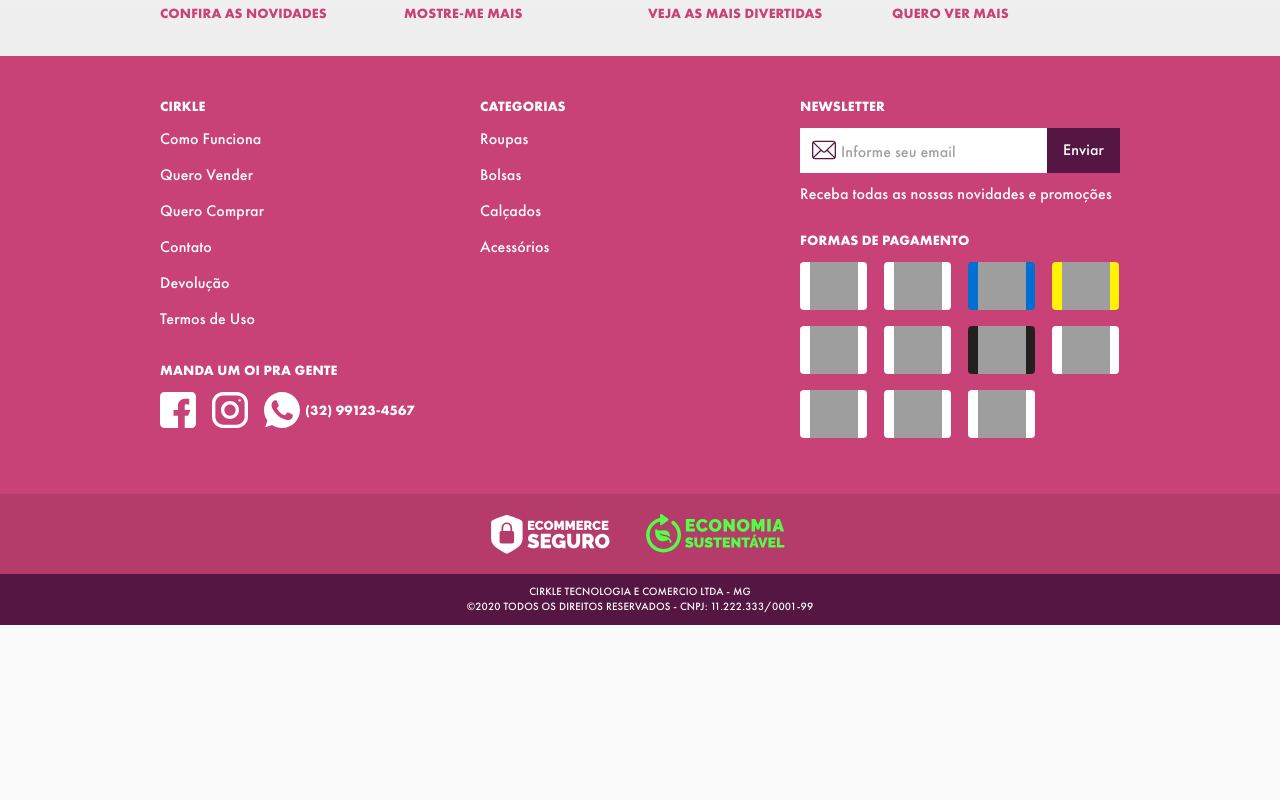
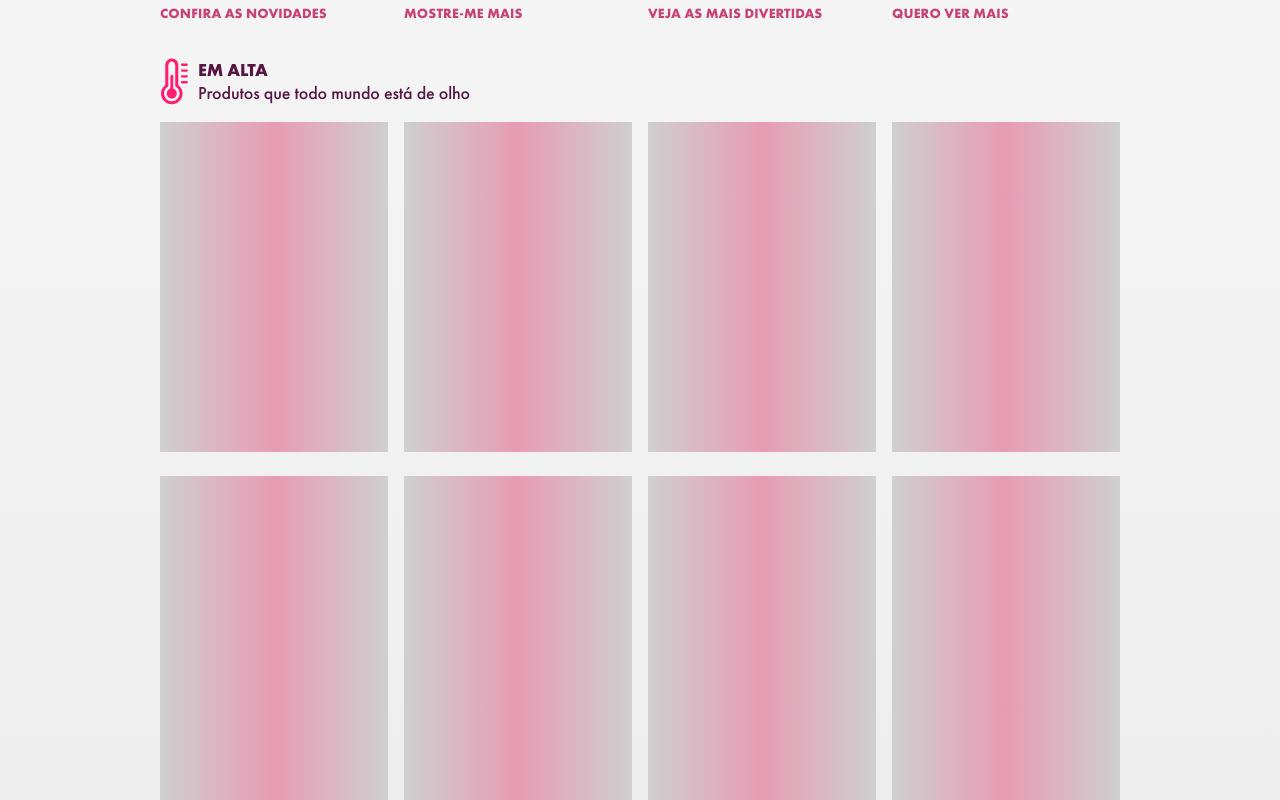
Before and after one commit to rafaelfagundes/cirkle-website, a Next.js app: page / in a window 1280 px wide. Shown: the part 820-1620 px from the top of the page. Before the commit the page ends 1445 px from the top, so only its background shows below. Built offline with nearby package versions, Linux system fonts and the light colour scheme; no server answers; grey boxes are pictures that could not be loaded.

Commit message:
Hot Section Loading

```diff
--- a/pages/index.tsx
+++ b/pages/index.tsx
@@ -5,8 +5,10 @@ import useSWR from "swr";
 import initialData from "../src/cache/prepopulated.json";
 import HighlightsSection from "../src/components/HighlightsSection";
 import HomeCategories from "../src/components/HomeCategories";
+import HotSectionTitle from "../src/components/HotSection/HotSectionTitle";
 // import HotSection from "../src/components/HotSection";
 import HighlightsLoader from "../src/components/Loaders/Highlights";
+import HotProductsLoader from "../src/components/Loaders/HotProducts";
 import MainBannerLoader from "../src/components/Loaders/MainBanner";
 import MainBanner from "../src/components/MainBanner";
 // import NewsletterSignUp from "../src/components/NewsletterSignUp";
@@ -110,6 +112,10 @@ function Home(): JSX.Element {
       </Hidden>
       {!highlights && <HighlightsLoader></HighlightsLoader>}
       {highlights && <HighlightsSection data={highlights}></HighlightsSection>}
+      <SizedBox height={18}></SizedBox>
+      <HotSectionTitle></HotSectionTitle>
+      <SizedBox height={16}></SizedBox>
+      {!hotProducts && <HotProductsLoader></HotProductsLoader>}
       {hotProducts && brands && (
         <HotSection products={hotProducts} brands={brands}></HotSection>
       )}
--- /dev/null
+++ b/src/components/HotSection/HotSectionTitle.tsx
@@ -0,0 +1,30 @@
+import React from "react";
+import styled from "styled-components";
+import Column from "../Column";
+import Icon from "../Icon";
+import SizedBox from "../SizedBox";
+import Subtitle from "../Subtitle";
+import Title from "../Title";
+
+const StyledSectionTitle = styled.div`
+  display: flex;
+  flex-direction: row;
+  align-items: center;
+  width: 320px;
+  margin-left: -10px;
+`;
+
+function HotSectionTitle(): JSX.Element {
+  return (
+    <StyledSectionTitle>
+      <Icon type="thermometer" size={48}></Icon>
+      <Column>
+        <Title size={18}>EM ALTA</Title>
+        <SizedBox height={6}></SizedBox>
+        <Subtitle size={18}>Produtos que todo mundo está de olho</Subtitle>
+      </Column>
+    </StyledSectionTitle>
+  );
+}
+
+export default HotSectionTitle;
--- a/src/components/HotSection/index.tsx
+++ b/src/components/HotSection/index.tsx
@@ -5,26 +5,14 @@ import React from "react";
 import styled from "styled-components";
 import Product from "../../modules/product/Product";
 import Center from "../Center";
-import Column from "../Column";
 import CustomButton from "../CustomButton";
-import Icon from "../Icon";
 import ProductItem from "../ProductItem";
 import SizedBox from "../SizedBox";
-import Subtitle from "../Subtitle";
-import Title from "../Title";
 import Brand from "./brand";
 
 const Section = styled.div<{ isSmartphone: boolean }>`
   padding: ${(props) =>
-    props.isSmartphone ? "18px 0 32px 16px" : "18px 0 32px 0"};
-`;
-
-const SectionTitle = styled.div`
-  display: flex;
-  flex-direction: row;
-  align-items: center;
-  width: 320px;
-  margin-left: -10px;
+    props.isSmartphone ? "0px 0 32px 16px" : "0px 0 32px 0"};
 `;
 
 const ItemsHolder = styled.div<{ disableScroll?: boolean }>`
@@ -71,15 +59,6 @@ function HotSection({
 
   return (
     <Section isSmartphone={isSmartphone}>
-      <SectionTitle>
-        <Icon type="thermometer" size={48}></Icon>
-        <Column>
-          <Title size={18}>EM ALTA</Title>
-          <SizedBox height={6}></SizedBox>
-          <Subtitle size={18}>Produtos que todo mundo está de olho</Subtitle>
-        </Column>
-      </SectionTitle>
-      <SizedBox height={16}></SizedBox>
       <ItemsHolder disableScroll={!isSmartphone}>
         {products.map((item) => (
           <ProductItem data={item} key={item._id}></ProductItem>
--- /dev/null
+++ b/src/components/Loaders/HotProducts/index.tsx
@@ -0,0 +1,74 @@
+import { Container, useMediaQuery } from "@material-ui/core";
+import { useTheme } from "@material-ui/core/styles";
+import React from "react";
+import ContentLoader from "react-content-loader";
+import styled from "styled-components";
+import Colors from "../../../enums/Colors";
+import SizedBox from "../../SizedBox";
+
+const Highlights = styled.div<{ padding: boolean }>`
+  display: flex;
+  flex-direction: row;
+  flex-wrap: wrap;
+  justify-content: space-between;
+  padding: ${(props) => (props.padding ? "16px" : 0)};
+`;
+
+const HotProductsLoader = (): JSX.Element => {
+  const theme = useTheme();
+  const isXs = useMediaQuery(theme.breakpoints.down("xs"));
+  const isSm = useMediaQuery(theme.breakpoints.between("sm", "sm"));
+
+  function calcHighlightItemWidth(): number {
+    const width = window.innerWidth;
+
+    let itemSize: number;
+    if (isXs) {
+      itemSize = (width - 3 * 16) / 2;
+    } else if (isSm) {
+      itemSize = (768 - 5 * 16) / 4;
+    } else {
+      itemSize = (960 - 3 * 16) / 4;
+    }
+
+    return itemSize;
+  }
+
+  const width = calcHighlightItemWidth();
+  const imageHeight = width * 1.158536585;
+  const height = imageHeight + 66;
+
+  const LoaderItem = () => {
+    return (
+      <ContentLoader
+        viewBox={`0 0 ${width} ${height}`}
+        width={width}
+        height={height}
+        speed={2}
+        backgroundColor={Colors.LIGHT_GRAY}
+        foregroundColor={Colors.AMARANTH_PINK}
+      >
+        <rect x="0" y="0" rx="0" ry="0" width={width} height={370} />
+      </ContentLoader>
+    );
+  };
+
+  return (
+    <Container maxWidth="md" disableGutters={!isXs}>
+      <Highlights padding={isSm}>
+        <LoaderItem></LoaderItem>
+        <LoaderItem></LoaderItem>
+        <LoaderItem></LoaderItem>
+        <LoaderItem></LoaderItem>
+      </Highlights>
+      <SizedBox height={24}></SizedBox>
+      <Highlights padding={isSm}>
+        <LoaderItem></LoaderItem>
+        <LoaderItem></LoaderItem>
+        <LoaderItem></LoaderItem>
+        <LoaderItem></LoaderItem>
+      </Highlights>
+    </Container>
+  );
+};
+export default HotProductsLoader;
```
